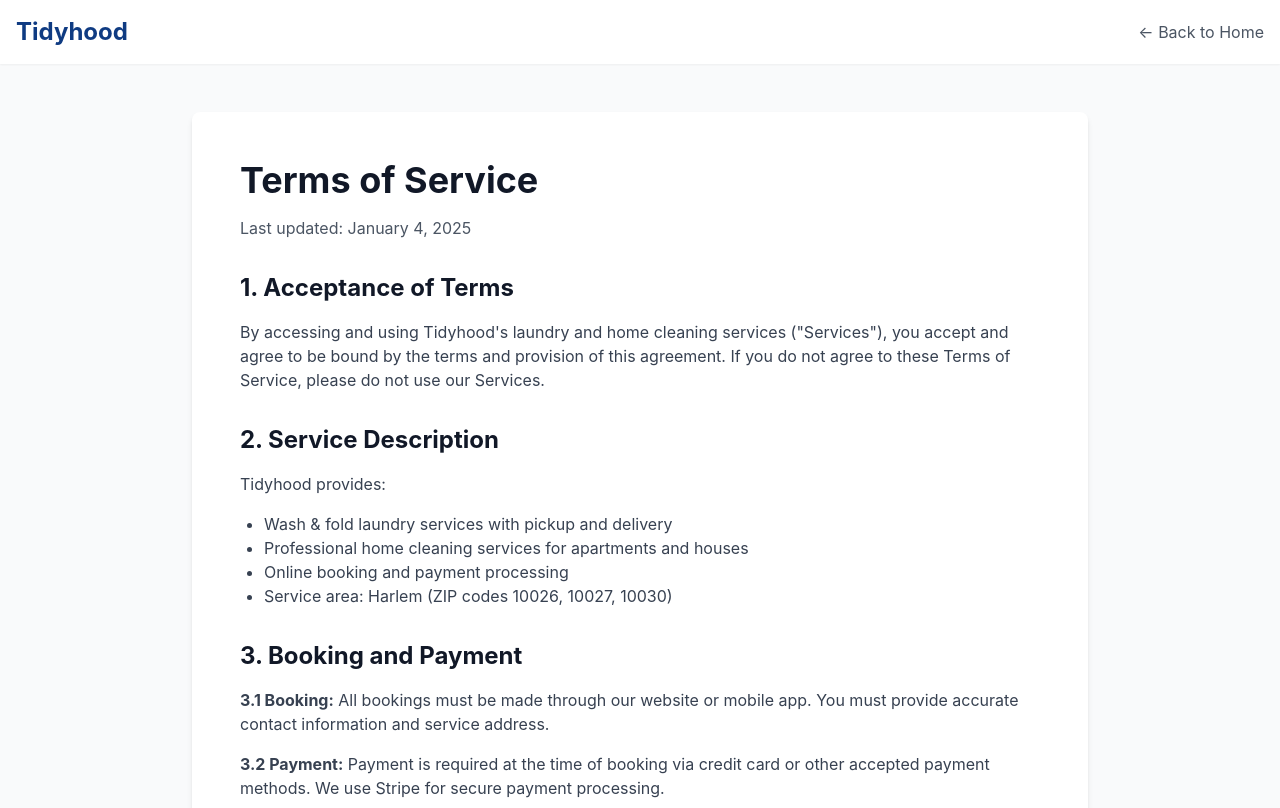
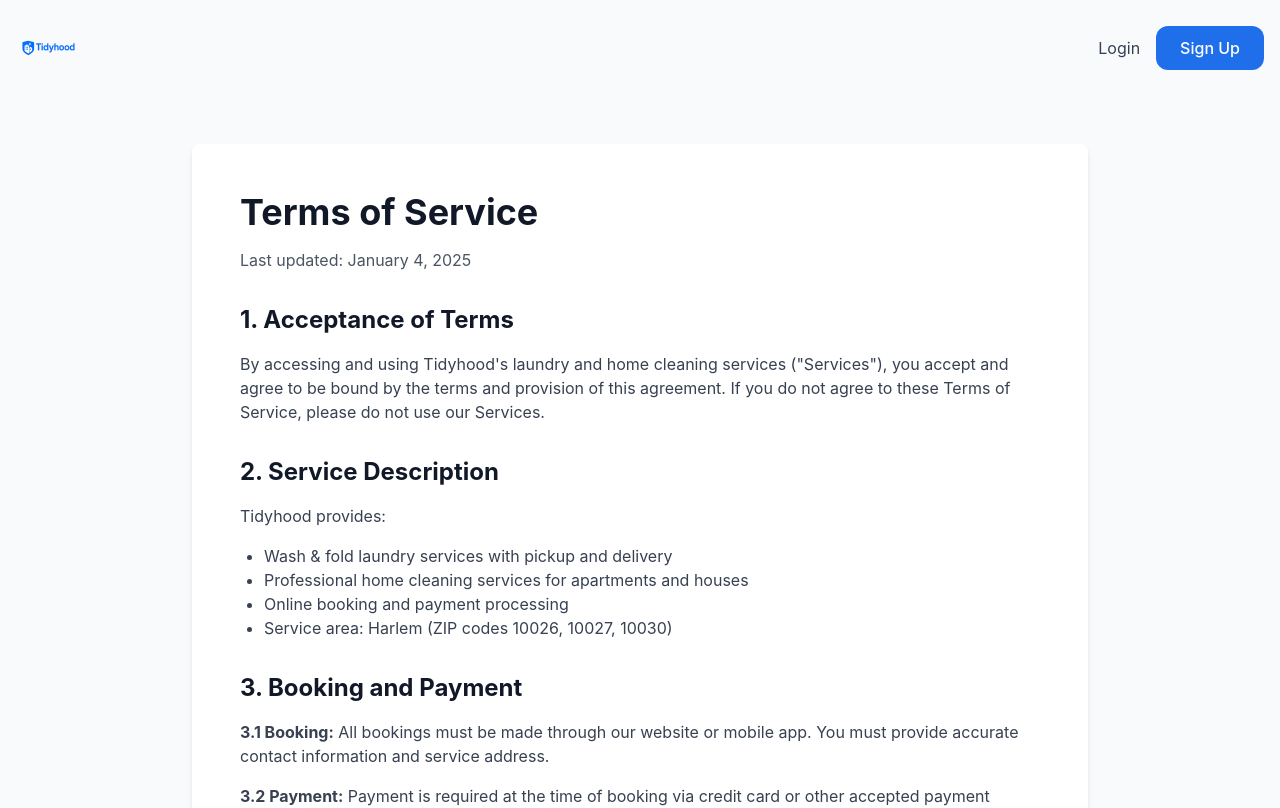
Before and after one commit to sopap/tidyhood, a Next.js app: page /terms in a window 1280 px wide. Shown: the top 808 px of the page. Built offline with nearby package versions, Linux system fonts and the light colour scheme; no server answers.

Commit message:
Complete logo persistence: Add Header to all remaining pages (payment, legal)

```diff
--- a/app/orders/[id]/pay/page.tsx
+++ b/app/orders/[id]/pay/page.tsx
@@ -4,6 +4,7 @@
 import { useRouter } from 'next/navigation'
 import { PaymentModal } from '@/components/PaymentModal'
 import Link from 'next/link'
+import { Header } from '@/components/Header'
 
 interface Order {
   id: string
@@ -89,13 +90,7 @@
 
   return (
     <div className="min-h-screen bg-gray-50">
-      <header className="bg-white shadow-sm">
-        <div className="container mx-auto px-4 py-4">
-          <Link href="/" className="text-2xl font-bold text-primary-900">
-            Tidyhood
-          </Link>
-        </div>
-      </header>
+      <Header />
 
       <main className="container mx-auto px-4 py-8">
         <div className="max-w-2xl mx-auto">
--- a/app/privacy/page.tsx
+++ b/app/privacy/page.tsx
@@ -1,5 +1,6 @@
 import Link from 'next/link'
 import type { Metadata } from 'next'
+import { Header } from '@/components/Header'
 
 export const metadata: Metadata = {
   title: 'Privacy Policy',
@@ -13,19 +14,7 @@
 export default function PrivacyPage() {
   return (
     <div className="min-h-screen bg-gray-50">
-      {/* Header */}
-      <header className="bg-white shadow-sm">
-        <div className="container mx-auto px-4 py-4">
-          <div className="flex items-center justify-between">
-            <Link href="/" className="text-2xl font-bold text-primary-900">
-              Tidyhood
-            </Link>
-            <Link href="/" className="text-gray-600 hover:text-primary-600">
-              ← Back to Home
-            </Link>
-          </div>
-        </div>
-      </header>
+      <Header />
 
       {/* Main Content */}
       <main className="container mx-auto px-4 py-12">
--- a/app/terms/page.tsx
+++ b/app/terms/page.tsx
@@ -1,5 +1,6 @@
 import Link from 'next/link'
 import type { Metadata } from 'next'
+import { Header } from '@/components/Header'
 
 export const metadata: Metadata = {
   title: 'Terms of Service',
@@ -13,19 +14,7 @@
 export default function TermsPage() {
   return (
     <div className="min-h-screen bg-gray-50">
-      {/* Header */}
-      <header className="bg-white shadow-sm">
-        <div className="container mx-auto px-4 py-4">
-          <div className="flex items-center justify-between">
-            <Link href="/" className="text-2xl font-bold text-primary-900">
-              Tidyhood
-            </Link>
-            <Link href="/" className="text-gray-600 hover:text-primary-600">
-              ← Back to Home
-            </Link>
-          </div>
-        </div>
-      </header>
+      <Header />
 
       {/* Main Content */}
       <main className="container mx-auto px-4 py-12">
```
Also changed, not shown: 2 other files (tests, documents, lock files or other folders).
